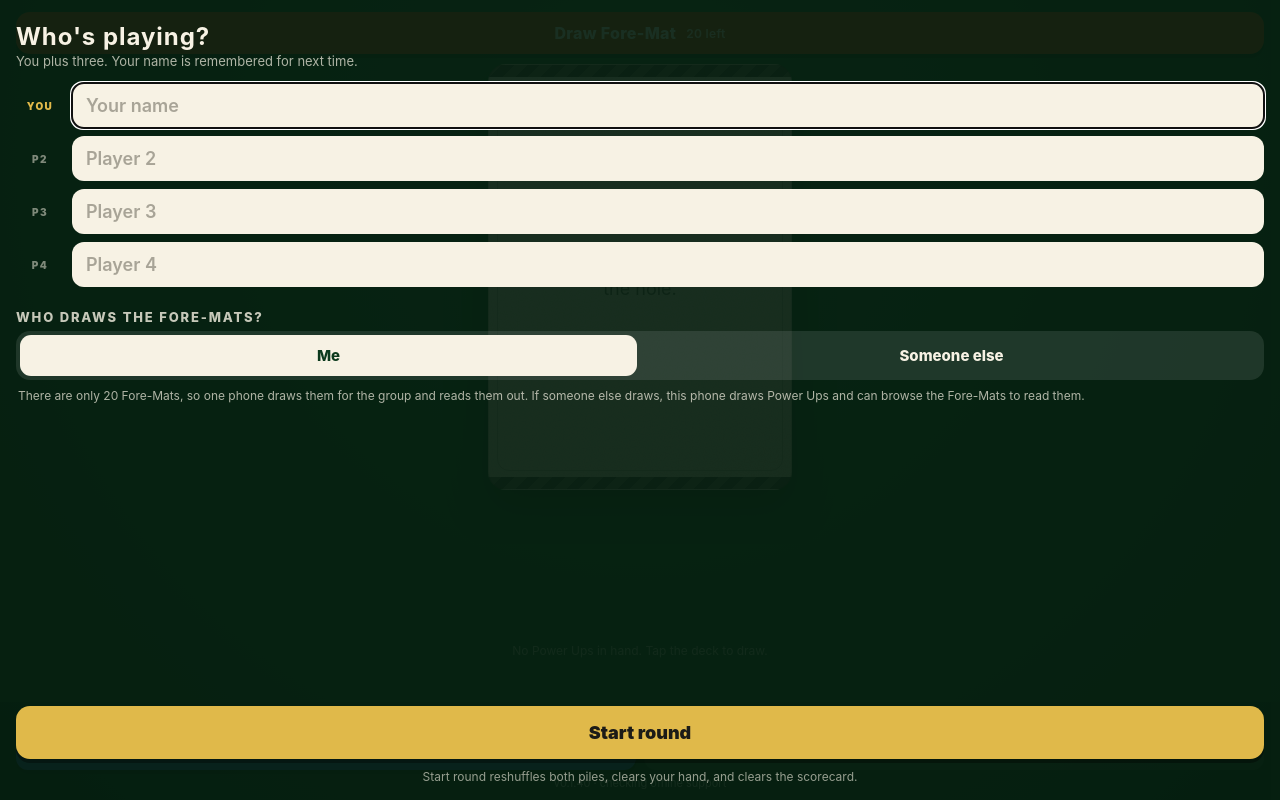
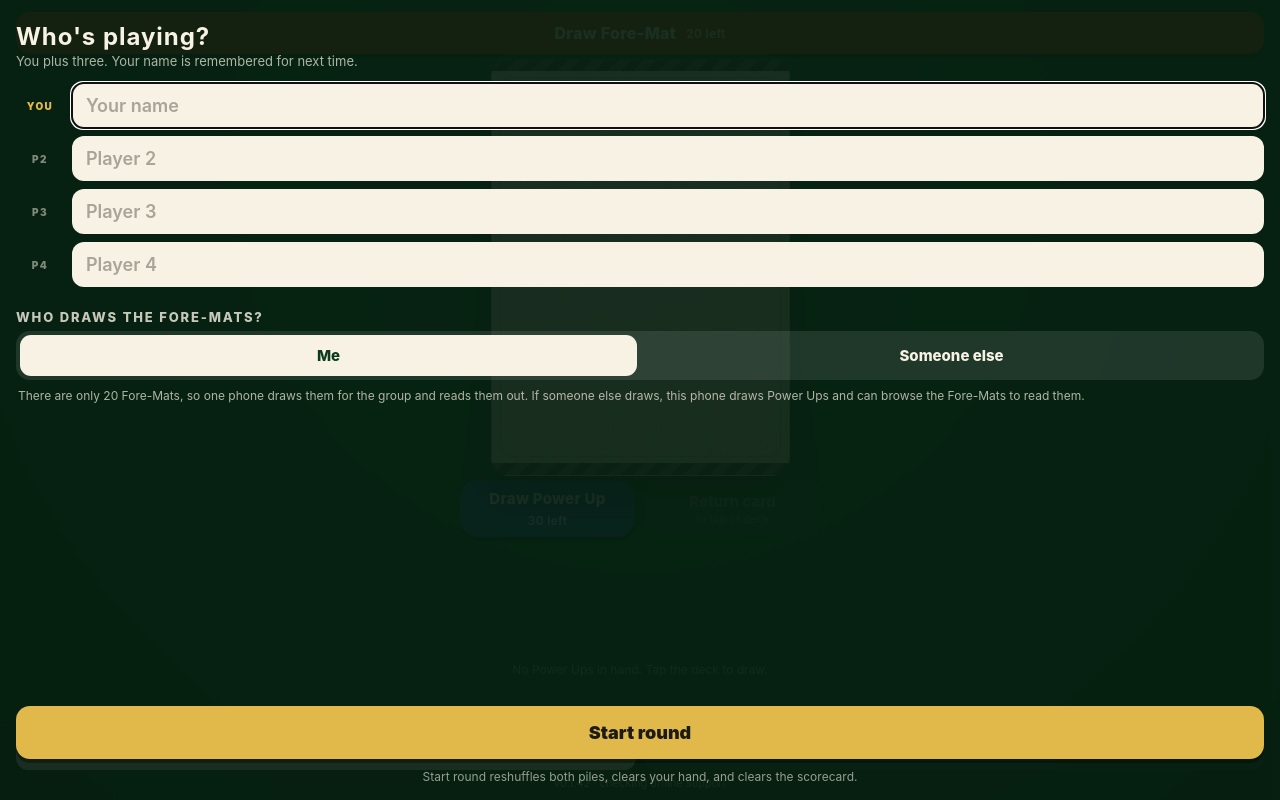
Before and after one commit to ilovefree1s/fore, a website: page docs/index.html in a window 1280 px wide. Drawn offline with Linux system fonts and the light colour scheme.

Commit message:
Draw Power Up sits under the card with Return card beside it
The action row under the stage card is Draw Power Up (with the count)
on the left and Return card, to top of deck, on the right. Return is
disabled unless an unplayed card is raised. The bottom-left nav button
is Play or Discard for a raised card and otherwise just Cards.

Co-Authored-By: Claude Fable 5.1 <noreply@anthropic.com>

```diff
--- a/docs/index.html
+++ b/docs/index.html
@@ -84,8 +84,8 @@
   .stage .card.keeps { touch-action: none; cursor: grab; }
   .card.dragging { transition: none !important; animation: none !important; cursor: grabbing; }
   .card.settle { transition: transform .22s cubic-bezier(.2,.9,.3,1.2), opacity .22s; }
-  .swipehint { font-size: 11px; opacity: .8; letter-spacing: .02em; flex: 1; min-width: 0; }
-  .swipehint[hidden] { display: none; }
+  .swipehint { font-size: 11px; opacity: .8; letter-spacing: .02em; text-align: center; min-height: 16px; margin-top: -4px; }
+  .swipehint[hidden] { visibility: hidden; display: block; }
   @keyframes raise {
     from { transform: translateY(160px) scale(.45); opacity: .4; }
     to   { transform: none; opacity: 1; }
@@ -196,13 +196,12 @@
   .card .foot { margin-top: auto; font-size: 3.33cqw; color: var(--muted); }
   @keyframes stamp { from { transform: translate(-50%, -50%) rotate(-18deg) scale(2); opacity: 0; } }
 
-  .actions { display: flex; gap: 10px; width: min(100%, 360px); min-height: 40px; align-items: center; justify-content: space-between; }
-  .pill {
-    flex: 0 0 auto; padding: 9px 14px; border-radius: 999px; font-size: 13px; font-weight: 700;
-    background: rgba(255,255,255,.14); color: var(--cream);
-  }
-  .pill[hidden] { display: none; }
-  .pill:active { background: rgba(255,255,255,.26); }
+  .actions { display: flex; gap: 10px; width: min(100%, 360px); min-height: 52px; align-items: stretch; }
+  .act small { display: block; font-size: 11px; font-weight: 600; opacity: .85; margin-top: 1px; }
+  .act.draw { background: var(--keeps); color: #fff; box-shadow: 0 4px 0 rgba(0,0,0,.3); padding: 9px 10px; font-size: 15px; white-space: nowrap; }
+  .act.draw:active:not(:disabled) { transform: translateY(3px); box-shadow: 0 1px 0 rgba(0,0,0,.3); }
+  .act.quiet { background: rgba(255,255,255,.14); color: var(--cream); padding: 9px 10px; font-size: 15px; white-space: nowrap; }
+  .act:disabled { opacity: .35; }
   .act {
     flex: 1; padding: 13px 12px; border-radius: 14px; font-weight: 800; font-size: 17px;
     background: rgba(255,255,255,.14); color: var(--cream);
@@ -420,9 +419,10 @@
   <main>
     <div id="stage" class="stage"><div id="card" class="card empty"></div></div>
     <div id="actions" class="actions">
-      <span id="swipehint" class="swipehint" hidden>&#8595; Swipe down to lower it into your hand</span>
-      <button id="putback" class="pill" type="button" hidden>Put back on deck</button>
+      <button id="draw-keeps" class="act draw" type="button">Draw Power Up<small id="count-keeps"></small></button>
+      <button id="putback" class="act quiet" type="button">Return card<small>to top of deck</small></button>
     </div>
+    <div id="swipehint" class="swipehint" hidden>&#8595; Swipe the raised card down to lower it into your hand</div>
   </main>
   <div class="fanzone">
     <div id="fan" class="fan"></div>
@@ -470,7 +470,7 @@
 <script>
 (function () {
   'use strict';
-  var VERSION = '0.1.40';
+  var VERSION = '0.1.42';
   var CARDS = JSON.parse(document.getElementById('cards-data').textContent);
   var BY_ID = {};
   CARDS.forEach(function (c) { BY_ID[c.id] = c; });
@@ -612,7 +612,8 @@
   function renderActions() {
     var raised = state.view.type === 'hand' ? state.hand[state.view.i] : null;
     document.getElementById('swipehint').hidden = !raised;
-    document.getElementById('putback').hidden = !(raised && !raised.played);
+    document.getElementById('putback').disabled = !(raised && !raised.played);
+    document.getElementById('count-keeps').textContent = state.keeps.length + ' left';
   }
   // The bottom-left button is whatever you would do next on this screen:
   // draw when nothing is raised, Play or Discard for the raised card, and
@@ -631,8 +632,8 @@
       b.className = 'play';
       b.textContent = 'Play';
     } else {
-      b.className = 'draw';
-      b.innerHTML = 'Draw Power Up<small>' + state.keeps.length + ' left</small>';
+      b.className = 'on';
+      b.textContent = 'Cards';
     }
   }
   // The fan: every hand card along the bottom in an arc, overlapping more as
@@ -680,7 +681,7 @@
   // allows, at 5:7, capped at 360px wide. The action row always reserves
   // its height so the card does not jump when one is raised.
   function fitCard() {
-    var avail = mainEl.clientHeight - 8 - 40 - 10;
+    var avail = mainEl.clientHeight - 8 - 52 - 10 - 14;
     var w = Math.min(360, mainEl.clientWidth - 32, Math.floor(avail * 5 / 7));
     if (w > 0) mainEl.style.setProperty('--cardw', w + 'px');
   }
@@ -1068,8 +1069,8 @@
     var raised = state.view.type === 'hand' ? state.hand[state.view.i] : null;
     if (raised && raised.played) discardPlayed();
     else if (raised) playCard();
-    else drawPowerUp();
   });
+  document.getElementById('draw-keeps').addEventListener('click', drawPowerUp);
   document.getElementById('tab-score').addEventListener('click', function () { showTab('score'); });
   var savedTab = null;
   try { savedTab = localStorage.getItem(TAB_KEY); } catch (e) {}
--- a/docs/sw.js
+++ b/docs/sw.js
@@ -3,7 +3,7 @@
 
 // Rule 2: the build version is stamped in here so the page can compare it
 // against its own version before showing an update banner.
-const VERSION = '0.1.40';
+const VERSION = '0.1.42';
 const PAGE_CACHE = 'fore-page-' + VERSION;
 const ASSET_CACHE = 'fore-assets-' + VERSION;
 const ASSETS = ["manifest.webmanifest","icon-180.png","icon-192.png","icon-512.png","sounds/draw.wav"];
```
Also changed, not shown: template.html (+17 -16 lines), 1 other file.
